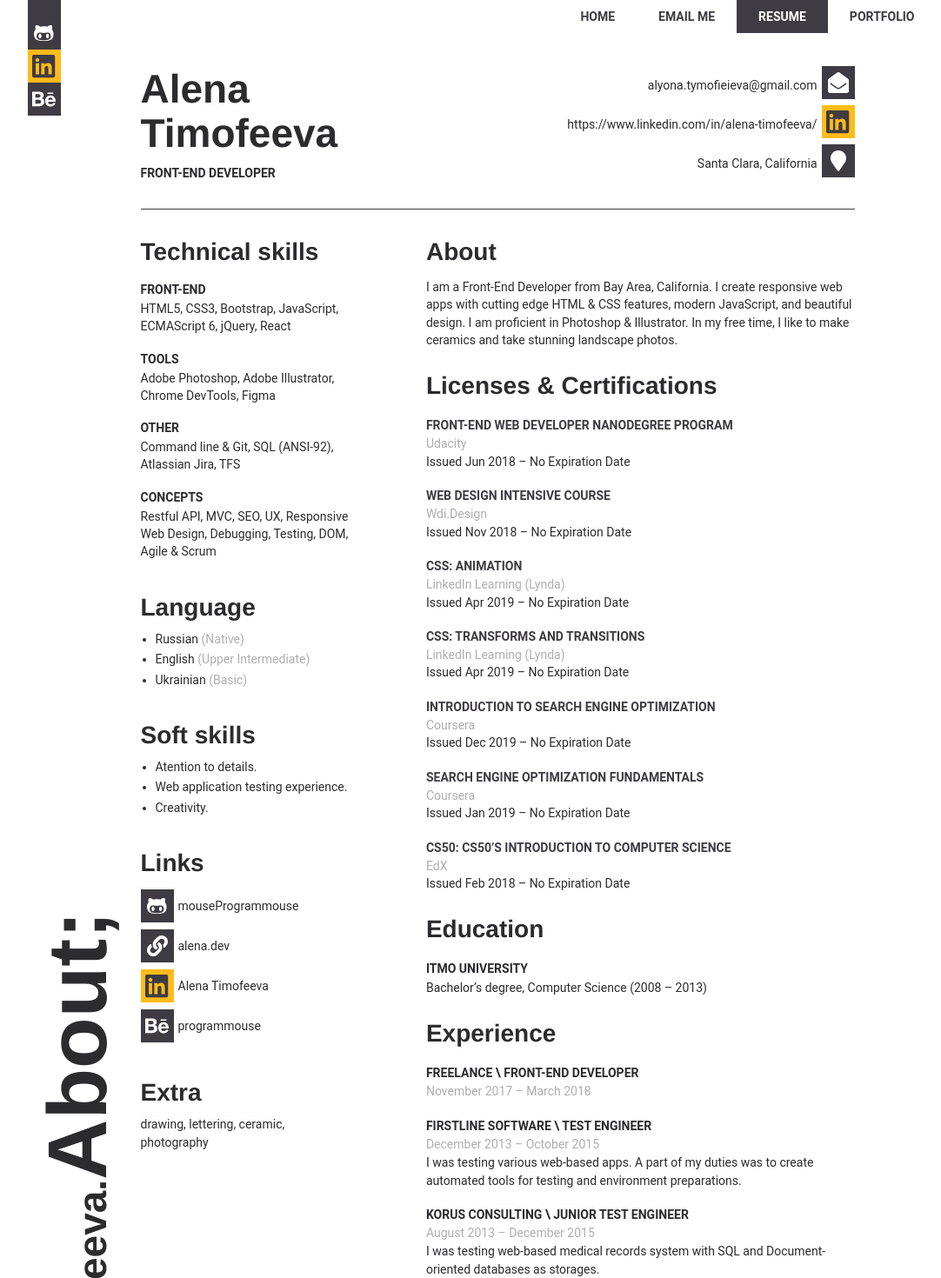
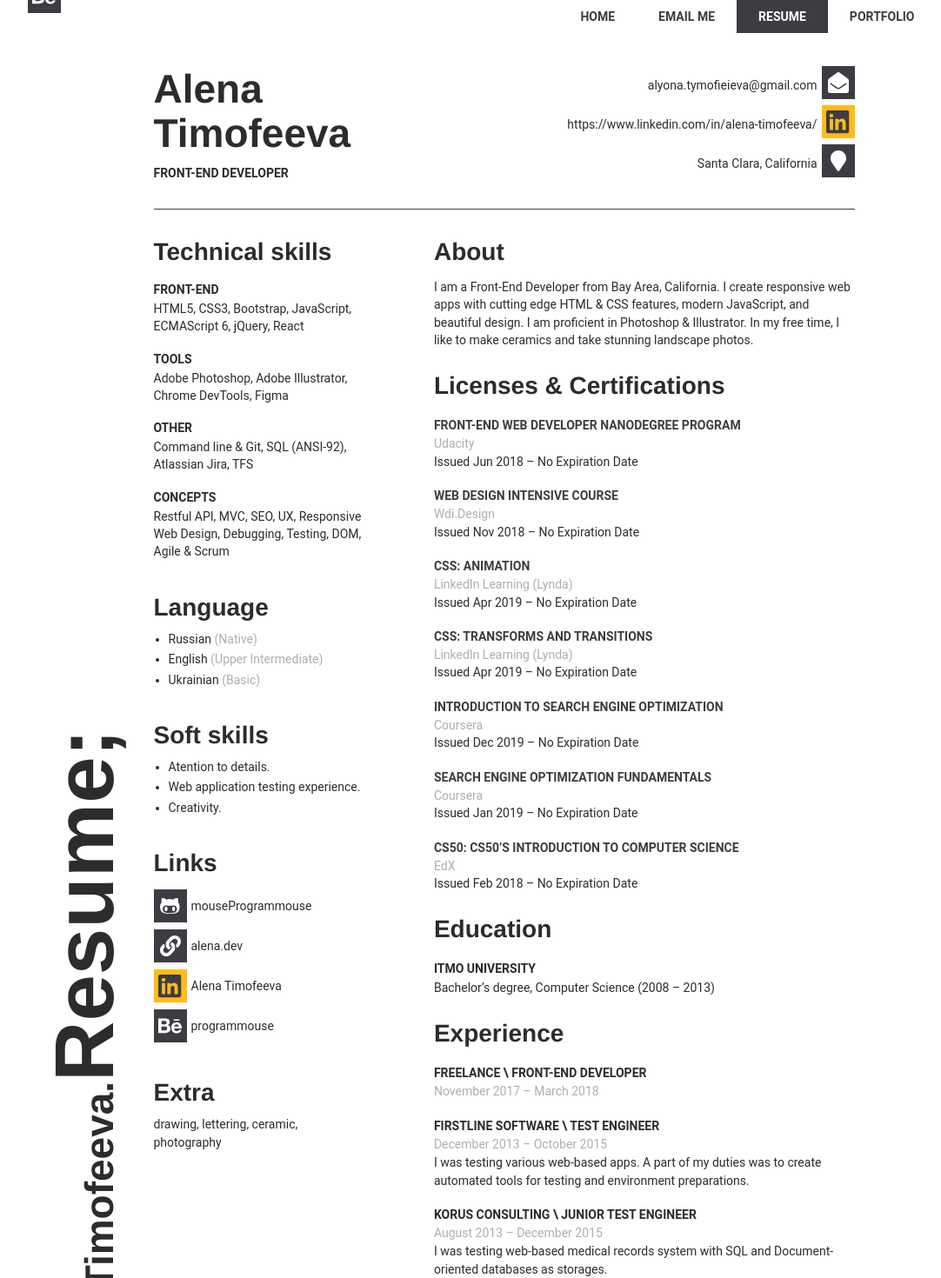
Before and after one commit to mouseProgrammouse/portfolio, a React (Create React App) app: page /resume in a window 1280 px wide. Shown: the top 1470 px of the page at 87% size, without its empty margins (86-1168 px from the left). Built offline with nearby package versions, Linux system fonts and the light colour scheme.

Commit message:
add animation to AsideSocialMenu

```diff
--- a/src/App.css
+++ b/src/App.css
@@ -1,3 +1,7 @@
+/** {
+  border: 1px solid red;
+}*/
+
 body {
   font-family: 'Roboto', Helvetica, sans-serif;
   font-weight: normal;
@@ -35,6 +39,7 @@ h5 {
 }
 
 .resume-page {
+  width: 100%;
   display: flex;
   justify-content: space-between;
 }
--- a/src/App.js
+++ b/src/App.js
@@ -26,6 +26,7 @@ class App extends Component {
               {linkTitle: 'Portfolio', link: '/portfolio', className : ''}]
     },
     resumePage: {
+      header: {part1: 'alenaTimofeeva.', part2: 'Resume;'},
       mainInfo: {name: 'Alena Timofeeva', occupation: 'front-end developer'},
       smInfo: [{description: 'alyona.tymofieieva@gmail.com', link: '', iconClass: 'fas', icon: 'envelope-open', className : ""},
               {description: 'https://www.linkedin.com/in/alena-timofeeva/', link: 'https://www.linkedin.com/in/alena-timofeeva/', iconClass: 'fab', icon: 'linkedin', className : "active"},
@@ -94,7 +95,7 @@ class App extends Component {
         <Route exact path = '/resume' render = { () => (
           <div className = "resume-page">
             <SocialAsideMenu socialMenuItems = {this.state.socialMenuItems}/>
-            <AsideHeader header = {this.state.mainPage.header} />
+            <AsideHeader header = {this.state.resumePage.header} />
             <MainMenu activeLink = {this.props.location.pathname} menuItems = { this.state.topMenuItems }/>
             <OwnerInfo mainInfo = {this.state.resumePage.mainInfo} smInfo = {this.state.resumePage.smInfo}/>
             <Skills skills={this.state.resumePage.skills}/>
--- a/src/AsideHeader.css
+++ b/src/AsideHeader.css
@@ -11,12 +11,13 @@
   left: 113px;
   padding: 0 0;
   margin: 0 0;
+  z-index: 10;
 }
 
 .main-header h1 {
   font-weight: bold;
   font-size: 96px;
-  line-height: 113px;
+  line-height: 96px;
   padding: 0 0;
   margin: 0 0;
 }
--- a/src/MainMenu.css
+++ b/src/MainMenu.css
@@ -8,11 +8,6 @@
   color: #3e3c42;
   text-align: center;
   padding: 11px 25px;
-}
-
-.main-menu a:hover {
-  background-color: #3e3c42;
-  color: #fff;
 }
 
 .main-menu a.active {
--- a/src/OwnerInfo.css
+++ b/src/OwnerInfo.css
@@ -1,7 +1,7 @@
 .owner-info {
   display: flex;
   flex-flow: row;
-  margin: 10px 94px 0 130px;
+  margin: 10px 94px 0 145px;
   justify-content: space-between;
   align-items: center;
   padding-bottom: 15px;
--- a/src/Skills.css
+++ b/src/Skills.css
@@ -3,7 +3,7 @@
   flex-flow: row;
   justify-content: space-between;
   align-items: flex-start;
-  margin: 27px 94px 243px 130px;
+  margin: 27px 94px 130px 145px;
 }
 
 .skills .left-section {
--- a/src/SocialAsideMenu.css
+++ b/src/SocialAsideMenu.css
@@ -3,9 +3,10 @@
   min-width: 38px;
   float: left;
   position: absolute;
-  top: 0;
+  top: -118px;
   left: 0;
   z-index: 1;
+  transition: top 2s;
 }
 .social-media-menu ul {
     list-style: none;
@@ -39,8 +40,23 @@
     font-size: 30px;
 }
 
-.social-media-menu a:hover,
-.social-media-menu li.selected a:hover{
-  background-color: #fff;
-  color: #3e3c42;
+.social-media-menu:hover {
+  top: 0;
 }
+
+.social-media-menu svg {
+  -webkit-transform: perspective(1px) translateZ(0);
+  transform: perspective(1px) translateZ(0);
+  box-shadow: 0 0 1px rgba(0, 0, 0, 0);
+  -webkit-transition-duration: 0.3s;
+  transition-duration: 0.3s;
+  -webkit-transition-property: transform;
+  transition-property: transform;
+}
+
+.social-media-menu svg:hover,
+.social-media-menu svg:hover,
+.social-media-menu svg:hover {
+  -webkit-transform: scale(0.9);
+  transform: scale(0.9);
+}
--- a/src/info/MainInfo.css
+++ b/src/info/MainInfo.css
@@ -5,7 +5,7 @@
 }
 
 .main-info {
-  max-width: 35%;
+  max-width: 32%;
 }
 
 .main-info .occupation {
```
